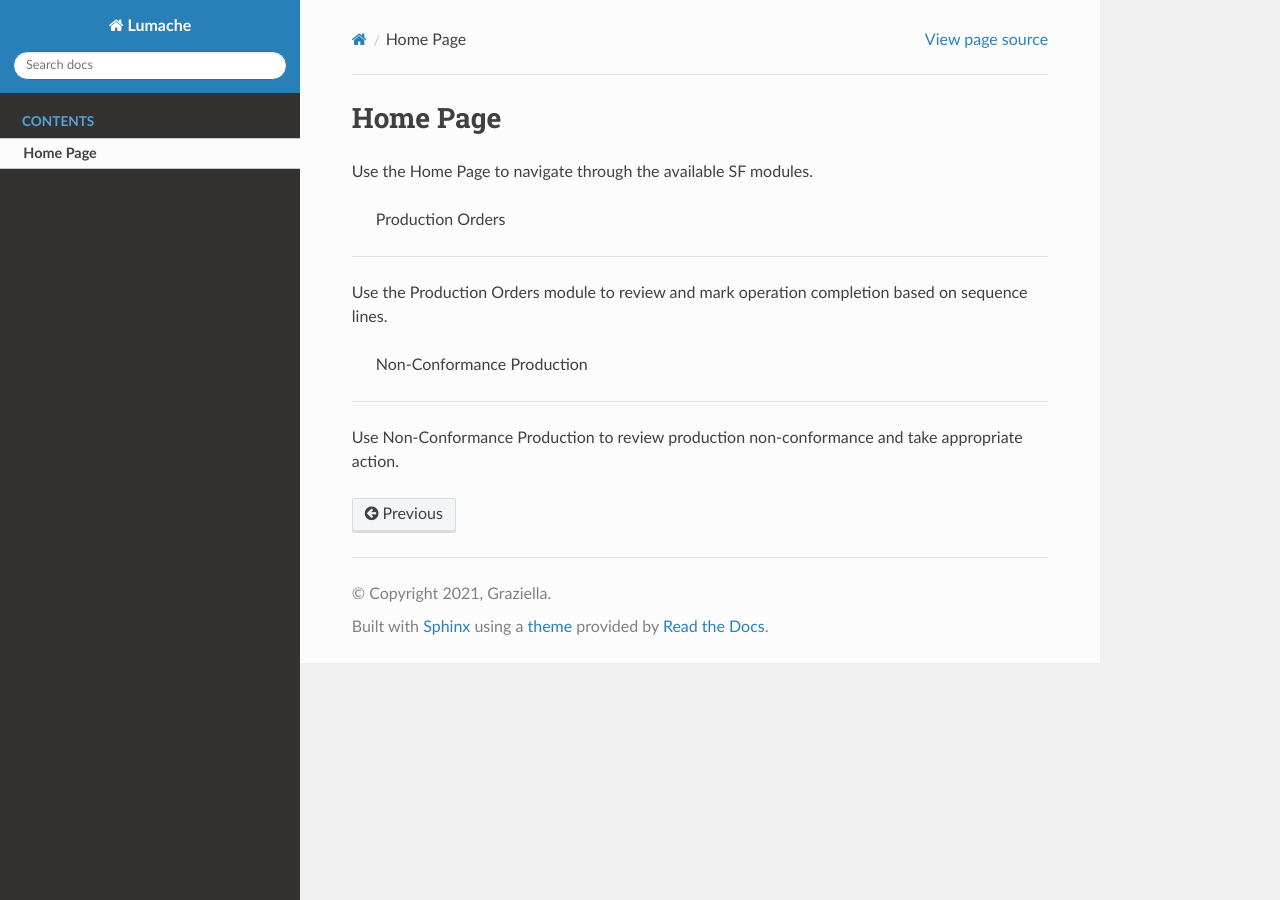
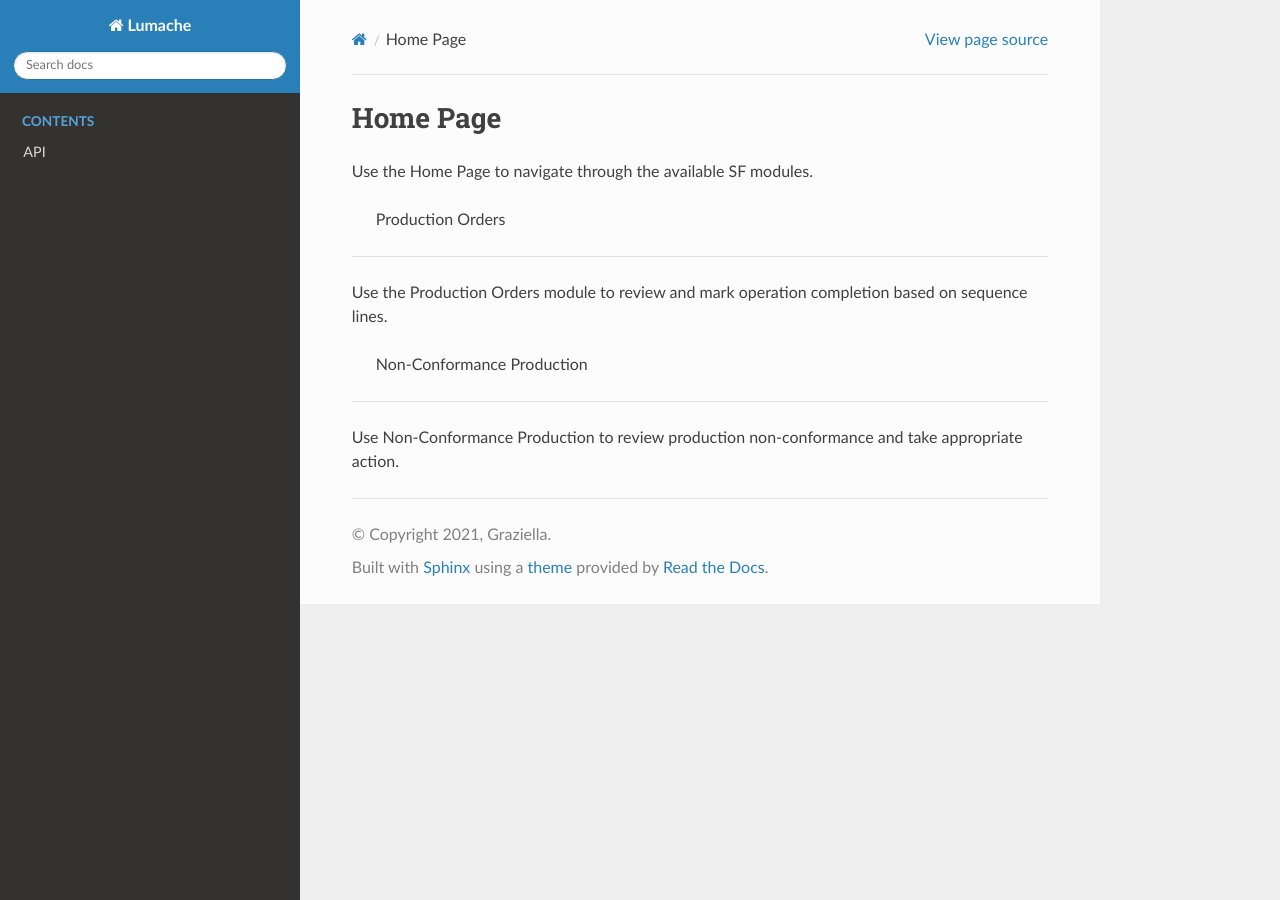
Before and after one commit to ghadiben0/-rtd-tutorial-ghadi2, a Sphinx documentation site: the page built from docs/source/usage.rst, in a window 1280 px wide. Built offline with Sphinx 7.4.7 and the Read the Docs theme 3.1.0, drawn with Linux system fonts in a browser that asks for light colours; pages that are not in the unit, such as notebooks, are missing from menus.

Commit message:
Update index.rst

```diff
--- a/docs/source/index.rst
+++ b/docs/source/index.rst
@@ -16,5 +16,5 @@ Contents
    :maxdepth: 2
    :caption: Contents
 
-   usage
-   API
+   **usage**
+   api
```
